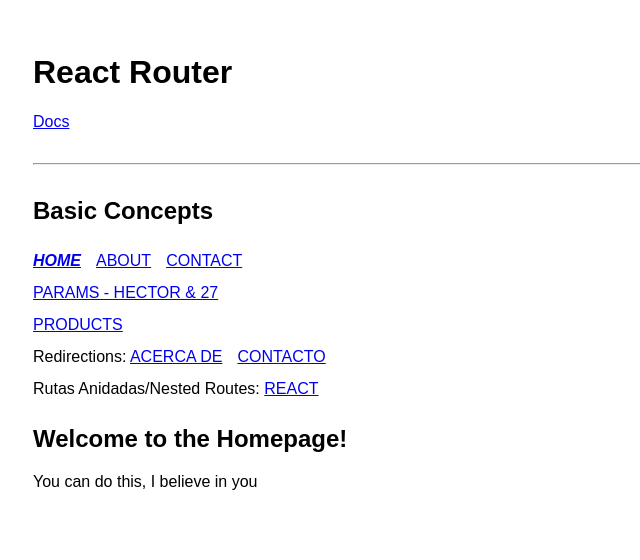
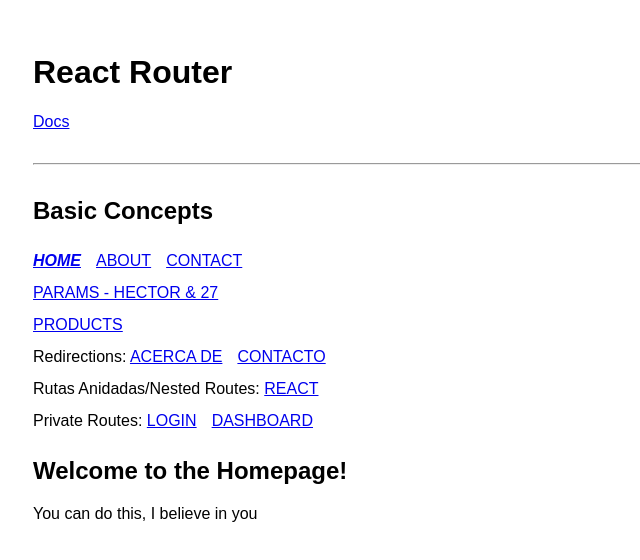
Before and after one commit to hector-mendoza/react, a React (Create React App) app in the folder react-router/: page / in a window 1280 px wide. Shown: the top 560 px of the page, without its empty margins (0-640 px from the left). Built offline with nearby package versions, Linux system fonts and the light colour scheme.

Commit message:
modified:   .vscode/settings.json modified:   react-router/src/components/BasicConcepts.js modified:   react-router/src/components/Nav.js new file:   react-router/src/pages/Dashboard.js new file:   react-router/src/pages/Login.js

```diff
--- a/react-router/src/components/BasicConcepts.js
+++ b/react-router/src/components/BasicConcepts.js
@@ -10,6 +10,9 @@
 import User from "../pages/User";
 import Products from "../pages/Products";
 import ReactTopics from "../pages/ReactTopics";
+import Login from "../pages/Login";
+import Dashboard from "../pages/Dashboard";
+import PrivateRoute from "../components/PrivateRoute";
 
 // SWITCH was replaced by ROUTES
 const BasicConcepts = () => {
@@ -36,6 +39,10 @@
                         {/* Rutas Anidadas/Nested Routes */}
                         {/* Route to every React topic (*) */}
                         <Route path="/react/*" element={<ReactTopics />} />
+
+                        {/* Private Routes */}
+                        <Route path="/login" element={<Login />} />
+                        <Route path="/dashboard" element={<PrivateRoute component={Dashboard} />} />
 
                         {/* we always need to add the 404 route as the LAST ONE */}
                         <Route path="*" element={<Error404 />} />
--- a/react-router/src/components/Nav.js
+++ b/react-router/src/components/Nav.js
@@ -36,6 +36,13 @@
                 <span>Rutas Anidadas/Nested Routes: </span>
                 <Link to="/react">React</Link>
             </div>
+
+            {/* Private  Routes */}
+            <div>
+                <span>Private  Routes: </span>
+                <Link to="/login">Login</Link>
+                <Link to="/dashboard">Dashboard</Link>
+            </div>
         </nav>
     );
 }
--- /dev/null
+++ b/react-router/src/pages/Dashboard.js
@@ -0,0 +1,9 @@
+const Dashboard = () => {
+    return (
+        <div>
+            <h3>Dashboard</h3>
+        </div>
+    );
+}
+
+export default Dashboard;
--- /dev/null
+++ b/react-router/src/pages/Login.js
@@ -0,0 +1,9 @@
+const Login = () => {
+    return (
+        <div>
+            <h3>Login</h3>
+        </div>
+    );
+}
+
+export default Login;
```
